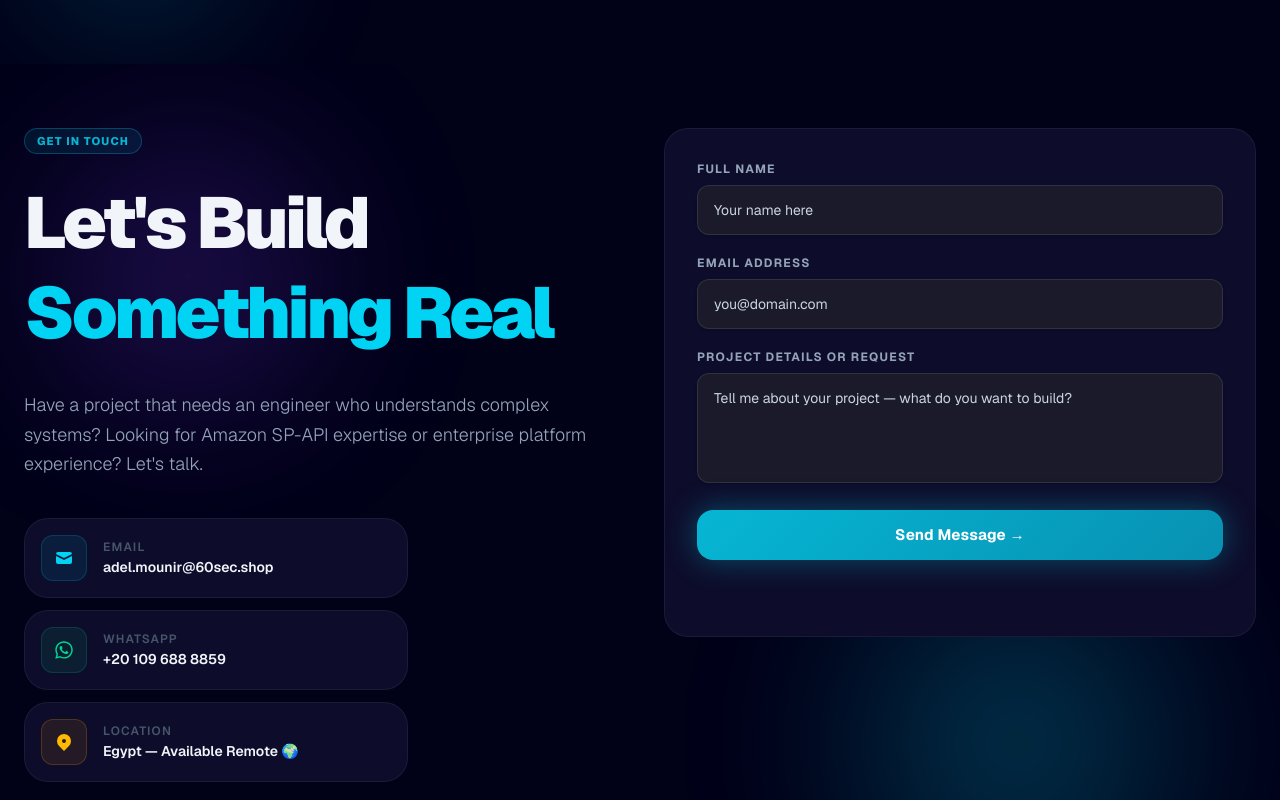
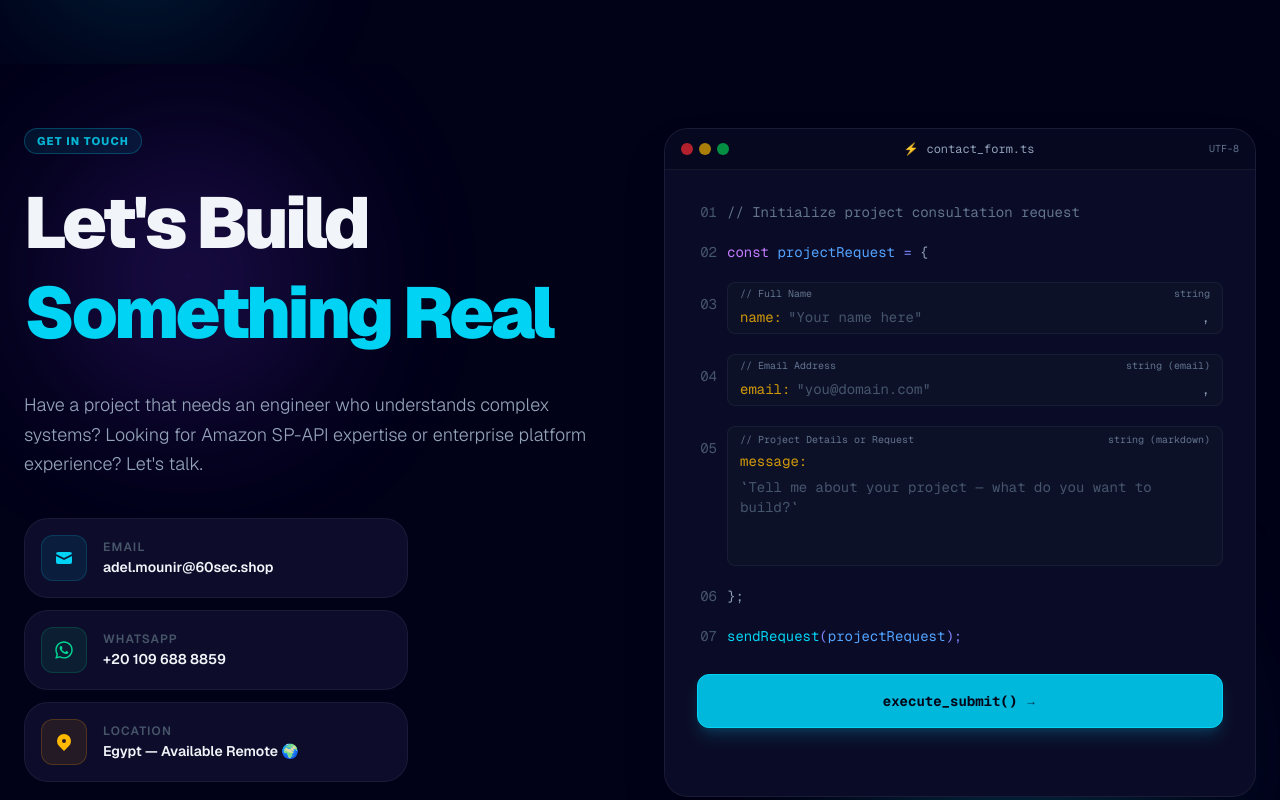
Before and after one commit to Amounir930/adel, a Next.js app: page /en in a window 1280 px wide. Shown: the part 6500-7300 px from the top of the page. Built offline with nearby package versions, Linux system fonts and the light colour scheme.

Commit message:
style: redesign contact form to look like an IDE window for an engineering look

```diff
--- a/src/components/Contact.tsx
+++ b/src/components/Contact.tsx
@@ -131,78 +131,164 @@ export default function Contact() {
             </motion.div>
           </motion.div>
 
-          {/* Right — Form */}
+          {/* Right — Form (IDE Styled) */}
           <motion.form
             variants={container}
             initial="hidden"
             whileInView="show"
             viewport={{ once: true }}
             onSubmit={handleSubmit}
-            className="card p-6 md:p-8 space-y-5"
+            className="card p-0 overflow-hidden relative border border-[var(--border-color)] bg-[var(--bg-surface)] shadow-2xl flex flex-col"
           >
-            <motion.div variants={item}>
-              <label className="block text-sm font-bold text-[var(--text-secondary)] mb-2 uppercase tracking-widest text-xs text-center md:text-start">
-                {t('form.full_name_label')}
-              </label>
+            {/* IDE Window Title Bar */}
+            <div className="bg-slate-950/60 px-4 py-3 border-b border-[var(--border-color)] flex items-center justify-between select-none">
+              <div className="flex items-center gap-1.5">
+                <div className="w-3 h-3 rounded-full bg-red-500/70" />
+                <div className="w-3 h-3 rounded-full bg-yellow-500/70" />
+                <div className="w-3 h-3 rounded-full bg-green-500/70" />
+              </div>
+              <div className="flex items-center gap-2 text-xs font-mono text-slate-400">
+                <span className="text-cyan-400">⚡</span>
+                <span>contact_form.ts</span>
+              </div>
+              <div className="text-[10px] font-mono text-slate-500">
+                UTF-8
+              </div>
+            </div>
+
+            {/* Code Window Body */}
+            <div className="p-4 sm:p-6 md:p-8 space-y-5 bg-slate-950/20 font-mono text-xs sm:text-sm">
+              {/* Header Comment */}
+              <div className="flex items-start gap-2.5 select-none">
+                <span className="text-slate-600 w-5 text-right shrink-0">01</span>
+                <span className="text-slate-500">// Initialize project consultation request</span>
+              </div>
+
+              <div className="flex items-start gap-2.5 select-none">
+                <span className="text-slate-600 w-5 text-right shrink-0">02</span>
+                <p className="text-indigo-400">
+                  <span className="text-purple-400">const</span> <span className="text-blue-400">projectRequest</span> = <span className="text-slate-400">{'{'}</span>
+                </p>
+              </div>
+
+              {/* Name Field */}
+              <div className="flex items-start gap-2.5">
+                <span className="text-slate-600 w-5 text-right shrink-0 pt-3 select-none">03</span>
+                <div className="flex-1 flex flex-col gap-1 py-1 px-3 rounded-lg bg-slate-900/60 border border-white/5 focus-within:border-cyan-500/40 transition-colors">
+                  <div className="flex items-center justify-between text-[10px] text-slate-500 select-none">
+                    <span>// {t('form.full_name_label')}</span>
+                    <span>string</span>
+                  </div>
+                  <div className="flex flex-col sm:flex-row sm:items-center gap-1.5">
+                    <span className="text-amber-400/80 shrink-0">name:</span>
                     <input
                       name="name"
                       type="text"
                       required
-                placeholder={t('form.name_placeholder')}
-                className="w-full px-4 py-3.5 rounded-xl bg-[var(--bg-input)] border border-[var(--border-input)] shadow-sm text-[var(--text-primary)] text-sm outline-none transition-all focus:border-cyan-500/80 focus:ring-1 focus:ring-cyan-500/50 placeholder:text-[var(--text-placeholder)] text-center md:text-start"
+                      placeholder={`"${t('form.name_placeholder')}"`}
+                      className="flex-1 bg-transparent border-none outline-none text-emerald-400 font-mono text-sm placeholder:text-slate-600 py-0.5"
                     />
-            </motion.div>
+                    <span className="text-slate-400 hidden sm:inline">,</span>
+                  </div>
+                </div>
+              </div>
 
-            <motion.div variants={item}>
-              <label className="block text-sm font-bold text-[var(--text-secondary)] mb-2 uppercase tracking-widest text-xs text-center md:text-start">
-                {t('form.email_label')}
-              </label>
+              {/* Email Field */}
+              <div className="flex items-start gap-2.5">
+                <span className="text-slate-600 w-5 text-right shrink-0 pt-3 select-none">04</span>
+                <div className="flex-1 flex flex-col gap-1 py-1 px-3 rounded-lg bg-slate-900/60 border border-white/5 focus-within:border-cyan-500/40 transition-colors">
+                  <div className="flex items-center justify-between text-[10px] text-slate-500 select-none">
+                    <span>// {t('form.email_label')}</span>
+                    <span>string (email)</span>
+                  </div>
+                  <div className="flex flex-col sm:flex-row sm:items-center gap-1.5">
+                    <span className="text-amber-400/80 shrink-0">email:</span>
                     <input
                       name="email"
                       type="email"
                       required
-                placeholder={t('form.email_placeholder')}
+                      placeholder={`"${t('form.email_placeholder')}"`}
                       dir="ltr"
-                className="w-full px-4 py-3.5 rounded-xl bg-[var(--bg-input)] border border-[var(--border-input)] shadow-sm text-[var(--text-primary)] text-sm outline-none transition-all focus:border-cyan-500/80 focus:ring-1 focus:ring-cyan-500/50 placeholder:text-[var(--text-placeholder)] text-center md:text-start"
+                      className="flex-1 bg-transparent border-none outline-none text-emerald-400 font-mono text-sm placeholder:text-slate-600 py-0.5 text-left"
                     />
-            </motion.div>
+                    <span className="text-slate-400 hidden sm:inline">,</span>
+                  </div>
+                </div>
+              </div>
 
-            <motion.div variants={item}>
-              <label className="block text-sm font-bold text-[var(--text-secondary)] mb-2 uppercase tracking-widest text-xs text-center md:text-start">
-                {t('form.message_label')}
-              </label>
+              {/* Message Field */}
+              <div className="flex items-start gap-2.5">
+                <span className="text-slate-600 w-5 text-right shrink-0 pt-3 select-none">05</span>
+                <div className="flex-1 flex flex-col gap-1 py-1.5 px-3 rounded-lg bg-slate-900/60 border border-white/5 focus-within:border-cyan-500/40 transition-colors">
+                  <div className="flex items-center justify-between text-[10px] text-slate-500 select-none">
+                    <span>// {t('form.message_label')}</span>
+                    <span>string (markdown)</span>
+                  </div>
+                  <div className="flex flex-col gap-1">
+                    <span className="text-amber-400/80 shrink-0">message:</span>
                     <textarea
                       name="message"
                       required
                       rows={4}
-                placeholder={t('form.message_placeholder')}
-                className="w-full px-4 py-3.5 rounded-xl bg-[var(--bg-input)] border border-[var(--border-input)] shadow-sm text-[var(--text-primary)] text-sm outline-none transition-all focus:border-cyan-500/80 focus:ring-1 focus:ring-cyan-500/50 placeholder:text-[var(--text-placeholder)] resize-none text-center md:text-start"
+                      placeholder={`\`${t('form.message_placeholder')}\``}
+                      className="w-full bg-transparent border-none outline-none text-emerald-400 font-mono text-sm placeholder:text-slate-600 resize-none py-0.5"
                     />
-            </motion.div>
+                  </div>
+                </div>
+              </div>
 
+              <div className="flex items-start gap-2.5 select-none">
+                <span className="text-slate-600 w-5 text-right shrink-0">06</span>
+                <span className="text-slate-400">{'}'};</span>
+              </div>
+
+              <div className="flex items-start gap-2.5 select-none">
+                <span className="text-slate-600 w-5 text-right shrink-0">07</span>
+                <p className="text-indigo-400">
+                  <span className="text-cyan-400">sendRequest</span>(<span className="text-blue-400">projectRequest</span>);
+                </p>
+              </div>
+
+              {/* Submit & Status */}
+              <motion.div variants={item} className="pt-2 select-none">
                 <motion.button
-              variants={item}
                   type="submit"
                   disabled={formStatus === 'loading'}
-              whileHover={formStatus !== 'loading' ? { scale: 1.02 } : {}}
-              whileTap={formStatus !== 'loading' ? { scale: 0.98 } : {}}
-              className={`btn-primary w-full py-4 text-base font-bold rounded-xl transition-all ${formStatus === 'loading' ? 'opacity-70 cursor-not-allowed' : ''}`}
+                  whileHover={formStatus !== 'loading' ? { scale: 1.01 } : {}}
+                  whileTap={formStatus !== 'loading' ? { scale: 0.99 } : {}}
+                  className={`relative font-mono text-sm font-bold w-full py-4 rounded-xl transition-all overflow-hidden flex items-center justify-center gap-2 ${
+                    formStatus === 'loading'
+                      ? 'bg-slate-800 text-slate-500 cursor-not-allowed border border-slate-700/50'
+                      : 'bg-cyan-500 text-slate-950 border border-cyan-400 shadow-lg shadow-cyan-500/20 hover:bg-cyan-400 hover:shadow-cyan-500/30'
+                  }`}
                 >
-              {formStatus === 'loading' ? t('form.status_loading') : `${t('send')} →`}
+                  {formStatus === 'loading' ? (
+                    <>
+                      <span className="animate-spin rounded-full h-4 w-4 border-2 border-slate-500 border-t-transparent" />
+                      <span>{t('form.status_loading')}</span>
+                    </>
+                  ) : (
+                    <>
+                      <span>execute_submit()</span>
+                      <span className="text-xs opacity-80">→</span>
+                    </>
+                  )}
                 </motion.button>
 
-            <motion.div variants={item} className="h-6">
+                <div className="h-6 mt-3">
                   {formStatus === 'success' && (
-                <p className="text-center text-sm font-semibold text-emerald-500">
-                  {t('form.status_success')}
+                    <p className="text-center text-sm font-semibold text-emerald-400 font-mono">
+                      {`// ${t('form.status_success')}`}
                     </p>
                   )}
                   {formStatus === 'error' && (
-                <p className="text-center text-sm font-semibold text-rose-500">
-                  {t('form.status_error')}
+                    <p className="text-center text-sm font-semibold text-rose-400 font-mono">
+                      {`// Error: ${t('form.status_error')}`}
                     </p>
                   )}
+                </div>
               </motion.div>
+            </div>
           </motion.form>
         </div>
 
```
Lines whose indentation alone changed are shown as unchanged.
